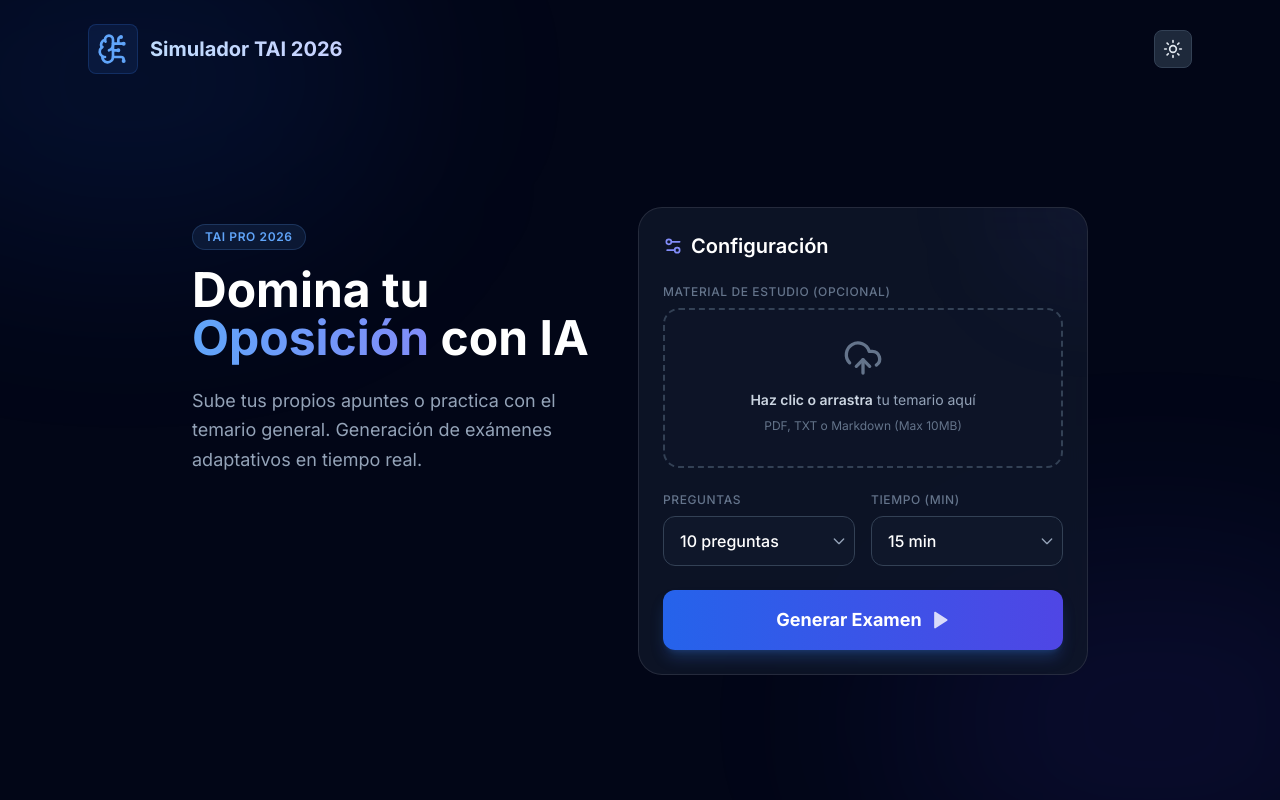
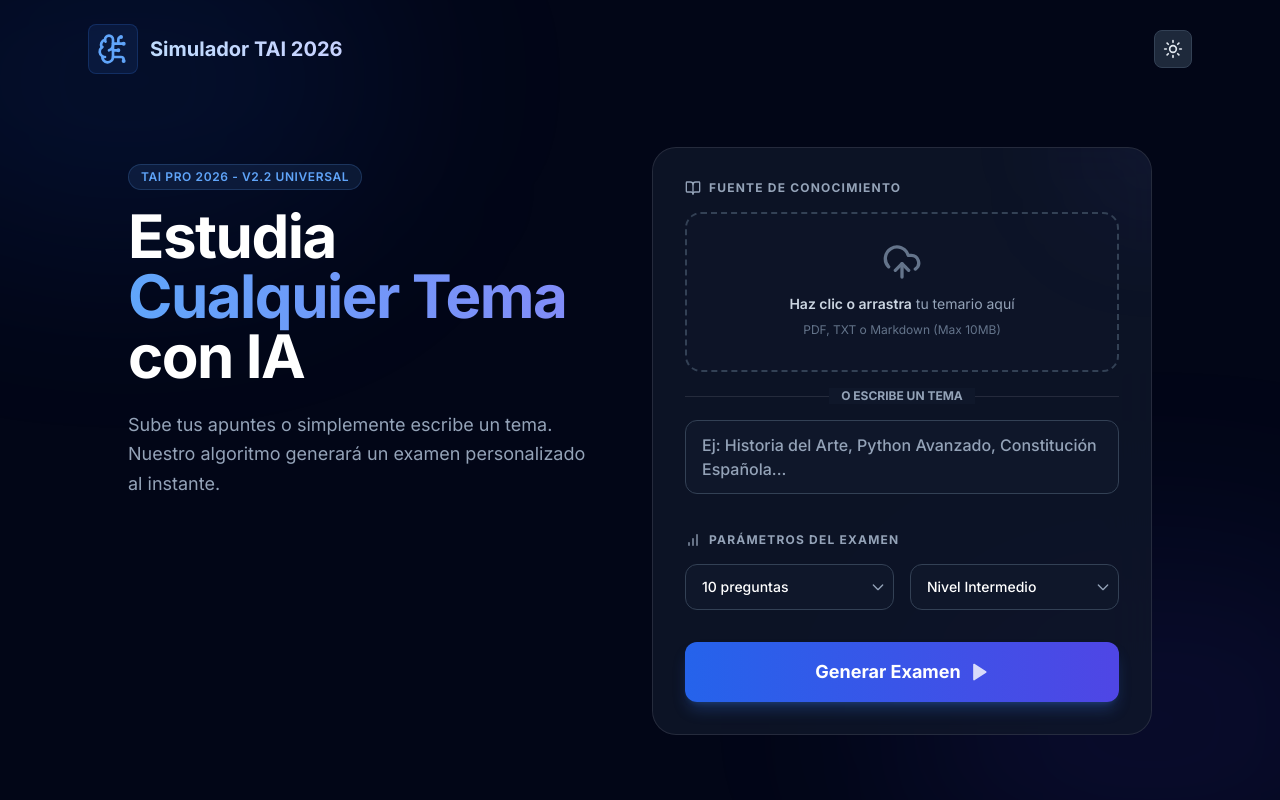
Before and after one commit to Raulcarco98/simulador-tai-2026, a React app in the folder frontend/: page / in a window 1280 px wide. Built offline with nearby package versions, Linux system fonts and the light colour scheme; the HTML template or start-up script is replaced by a standard one.

Commit message:
feat: soporte para temas personalizados y selector de dificultad (v2.2)

```diff
--- a/frontend/src/App.jsx
+++ b/frontend/src/App.jsx
@@ -24,6 +24,11 @@ function App() {
 
     const formData = new FormData();
     formData.append("num_questions", settings.numQuestions);
+    formData.append("difficulty", settings.difficulty || "Intermedio");
+
+    if (settings.topic) {
+      formData.append("topic", settings.topic);
+    }
     if (settings.file) {
       formData.append("file", settings.file);
     }
--- a/frontend/src/components/StartScreen.jsx
+++ b/frontend/src/components/StartScreen.jsx
@@ -1,19 +1,21 @@
 import { useState } from 'react';
 import { motion } from 'framer-motion';
-import { Play, Settings2 } from 'lucide-react';
+import { Play, Settings2, BookOpen, BarChart } from 'lucide-react';
 import UploadZone from './UploadZone';
 
 export default function StartScreen({ onStart }) {
     const [numQuestions, setNumQuestions] = useState(10);
     const [minutes, setMinutes] = useState(15);
     const [file, setFile] = useState(null);
+    const [topic, setTopic] = useState("");
+    const [difficulty, setDifficulty] = useState("Intermedio");
 
     const handleStart = () => {
-        onStart({ numQuestions, minutes, file });
+        onStart({ numQuestions, minutes, file, topic, difficulty });
     };
 
     return (
-        <div className="w-full max-w-4xl mx-auto flex flex-col md:flex-row gap-8 items-start">
+        <div className="w-full max-w-5xl mx-auto flex flex-col lg:flex-row gap-12 items-start">
 
             {/* Left Column: Intro */}
             <div className="flex-1 text-left pt-4">
@@ -23,14 +25,13 @@ export default function StartScreen({ onStart }) {
                     transition={{ duration: 0.5 }}
                 >
                     <div className="inline-block px-3 py-1 mb-4 text-xs font-semibold tracking-wider text-blue-600 dark:text-blue-400 uppercase bg-blue-100 dark:bg-blue-400/10 rounded-full border border-blue-200 dark:border-blue-400/20">
-                        TAI Pro 2026
+                        TAI Pro 2026 - v2.2 Universal
                     </div>
-                    <h1 className="text-4xl md:text-5xl font-bold text-slate-900 dark:text-white mb-6 leading-tight">
-                        Domina tu <span className="text-transparent bg-clip-text bg-gradient-to-r from-blue-600 to-indigo-600 dark:from-blue-400 dark:to-indigo-400">Oposición</span> con IA
+                    <h1 className="text-4xl md:text-6xl font-black text-slate-900 dark:text-white mb-6 leading-tight tracking-tight">
+                        Estudia <span className="text-transparent bg-clip-text bg-gradient-to-r from-blue-600 to-indigo-600 dark:from-blue-400 dark:to-indigo-400">Cualquier Tema</span> con IA
                     </h1>
-                    <p className="text-slate-600 dark:text-slate-400 text-lg mb-8 leading-relaxed">
-                        Sube tus propios apuntes o practica con el temario general.
-                        Generación de exámenes adaptativos en tiempo real.
+                    <p className="text-slate-600 dark:text-slate-400 text-lg mb-8 leading-relaxed max-w-lg">
+                        Sube tus apuntes o simplemente escribe un tema. Nuestro algoritmo generará un examen personalizado al instante.
                     </p>
                 </motion.div>
             </div>
@@ -40,62 +41,73 @@ export default function StartScreen({ onStart }) {
                 initial={{ opacity: 0, y: 20 }}
                 animate={{ opacity: 1, y: 0 }}
                 transition={{ duration: 0.5, delay: 0.2 }}
-                className="w-full md:w-[450px] bg-white/70 dark:bg-[#0f172a]/80 backdrop-blur-xl border border-slate-200 dark:border-white/10 rounded-3xl p-6 shadow-2xl dark:shadow-none relative overflow-hidden"
+                className="w-full lg:w-[500px] bg-white/70 dark:bg-[#0f172a]/80 backdrop-blur-xl border border-slate-200 dark:border-white/10 rounded-3xl p-8 shadow-2xl dark:shadow-none relative overflow-hidden"
             >
                 <div className="absolute top-0 right-0 w-32 h-32 bg-indigo-500/5 dark:bg-indigo-500/10 rounded-full blur-3xl -z-10 transform translate-x-1/2 -translate-y-1/2" />
 
-                <h2 className="text-xl font-semibold text-slate-800 dark:text-white mb-6 flex items-center gap-2">
-                    <Settings2 className="w-5 h-5 text-indigo-500 dark:text-indigo-400" />
-                    Configuración
-                </h2>
+                <div className="space-y-8">
 
-                <div className="space-y-6">
-                    {/* Upload */}
-                    <div>
-                        <label className="block text-xs font-medium text-slate-500 uppercase tracking-wider mb-2">
-                            Material de Estudio (Opcional)
-                        </label>
-                        <UploadZone onFileChange={setFile} />
+                    {/* Source Selection Group */}
+                    <div className="space-y-4">
+                        <h3 className="text-xs font-bold text-slate-400 uppercase tracking-widest mb-4 flex items-center gap-2">
+                            <BookOpen className="w-4 h-4" /> Fuente de Conocimiento
+                        </h3>
+
+                        {/* 1. Upload */}
+                        <div className={topic ? "opacity-50 grayscale transition-all" : "transition-all"}>
+                            <UploadZone onFileChange={setFile} />
+                        </div>
+
+                        <div className="relative flex items-center justify-center">
+                            <div className="h-px bg-slate-200 dark:bg-white/10 w-full absolute"></div>
+                            <span className="bg-white dark:bg-[#0f172a] px-3 text-xs text-slate-400 relative z-10 font-bold uppercase">O escribe un tema</span>
+                        </div>
+
+                        {/* 2. Topic Input */}
+                        <div className={file ? "opacity-50 pointer-events-none transition-all" : "transition-all"}>
+                            <textarea
+                                value={topic}
+                                onChange={(e) => setTopic(e.target.value)}
+                                placeholder="Ej: Historia del Arte, Python Avanzado, Constitución Española..."
+                                rows={2}
+                                className="w-full bg-slate-50 dark:bg-slate-900 border border-slate-200 dark:border-slate-700 text-slate-800 dark:text-white rounded-xl px-4 py-3 focus:outline-none focus:border-blue-500 focus:ring-1 focus:ring-blue-500 transition-all font-medium resize-none placeholder:text-slate-400"
+                            />
+                        </div>
                     </div>
 
-                    <div className="grid grid-cols-2 gap-4">
-                        {/* Num Questions */}
-                        <div>
-                            <label className="block text-xs font-medium text-slate-500 uppercase tracking-wider mb-2">
-                                Preguntas
-                            </label>
+                    {/* Exam Config Group */}
+                    <div className="space-y-4">
+                        <h3 className="text-xs font-bold text-slate-400 uppercase tracking-widest mb-4 flex items-center gap-2">
+                            <BarChart className="w-4 h-4" /> Parámetros del Examen
+                        </h3>
+
+                        <div className="grid grid-cols-2 gap-4">
+                            {/* Num Questions */}
                             <div className="relative">
                                 <select
                                     value={numQuestions}
                                     onChange={(e) => setNumQuestions(Number(e.target.value))}
-                                    className="w-full bg-slate-50 dark:bg-slate-900 border border-slate-200 dark:border-slate-700 text-slate-800 dark:text-white rounded-xl px-4 py-3 appearance-none focus:outline-none focus:border-blue-500 focus:ring-1 focus:ring-blue-500 transition-all font-medium"
+                                    className="w-full bg-slate-50 dark:bg-slate-900 border border-slate-200 dark:border-slate-700 text-slate-800 dark:text-white rounded-xl px-4 py-3 appearance-none focus:outline-none focus:border-blue-500 focus:ring-1 focus:ring-blue-500 transition-all font-medium text-sm"
                                 >
                                     <option value="5">5 preguntas</option>
                                     <option value="10">10 preguntas</option>
                                     <option value="20">20 preguntas</option>
-                                    <option value="50">50 preguntas</option>
                                 </select>
                                 <div className="absolute inset-y-0 right-0 flex items-center px-2 pointer-events-none">
                                     <svg className="w-4 h-4 text-slate-400" fill="none" stroke="currentColor" viewBox="0 0 24 24"><path strokeLinecap="round" strokeLinejoin="round" strokeWidth="2" d="M19 9l-7 7-7-7"></path></svg>
                                 </div>
                             </div>
-                        </div>
 
-                        {/* Time */}
-                        <div>
-                            <label className="block text-xs font-medium text-slate-500 uppercase tracking-wider mb-2">
-                                Tiempo (Min)
-                            </label>
+                            {/* Difficulty */}
                             <div className="relative">
                                 <select
-                                    value={minutes}
-                                    onChange={(e) => setMinutes(Number(e.target.value))}
-                                    className="w-full bg-slate-50 dark:bg-slate-900 border border-slate-200 dark:border-slate-700 text-slate-800 dark:text-white rounded-xl px-4 py-3 appearance-none focus:outline-none focus:border-blue-500 focus:ring-1 focus:ring-blue-500 transition-all font-medium"
+                                    value={difficulty}
+                                    onChange={(e) => setDifficulty(e.target.value)}
+                                    className="w-full bg-slate-50 dark:bg-slate-900 border border-slate-200 dark:border-slate-700 text-slate-800 dark:text-white rounded-xl px-4 py-3 appearance-none focus:outline-none focus:border-blue-500 focus:ring-1 focus:ring-blue-500 transition-all font-medium text-sm"
                                 >
-                                    <option value="5">5 min</option>
-                                    <option value="15">15 min</option>
-                                    <option value="30">30 min</option>
-                                    <option value="60">1 Hora</option>
+                                    <option value="Básico">Nivel Básico</option>
+                                    <option value="Intermedio">Nivel Intermedio</option>
+                                    <option value="Experto">Nivel Experto</option>
                                 </select>
                                 <div className="absolute inset-y-0 right-0 flex items-center px-2 pointer-events-none">
                                     <svg className="w-4 h-4 text-slate-400" fill="none" stroke="currentColor" viewBox="0 0 24 24"><path strokeLinecap="round" strokeLinejoin="round" strokeWidth="2" d="M19 9l-7 7-7-7"></path></svg>
@@ -106,7 +118,8 @@ export default function StartScreen({ onStart }) {
 
                     <button
                         onClick={handleStart}
-                        className="w-full py-4 mt-2 bg-gradient-to-r from-blue-600 to-indigo-600 hover:from-blue-500 hover:to-indigo-500 text-white rounded-xl font-bold text-lg shadow-lg shadow-blue-500/25 transition-all transform hover:-translate-y-0.5 active:translate-y-0 flex items-center justify-center gap-2 group"
+                        disabled={!file && !topic && false} // Optional: force inputs
+                        className="w-full py-4 bg-gradient-to-r from-blue-600 to-indigo-600 hover:from-blue-500 hover:to-indigo-500 text-white rounded-xl font-bold text-lg shadow-lg shadow-blue-500/25 transition-all transform hover:-translate-y-0.5 active:translate-y-0 flex items-center justify-center gap-2 group disabled:opacity-50 disabled:cursor-not-allowed"
                     >
                         <span>Generar Examen</span>
                         <Play className="w-5 h-5 fill-current opacity-80 group-hover:translate-x-1 transition-transform" />
```
Also changed, not shown: 2 other files (tests, documents, lock files or other folders).
